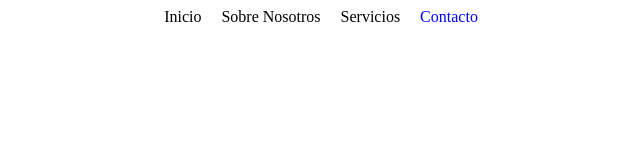
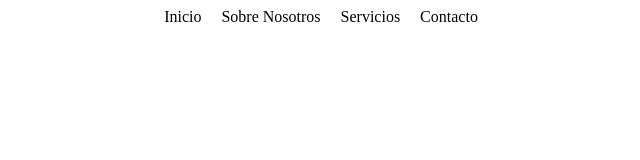
Before and after one commit to SW364/Mio, a plain HTML site: page index.html in a window 1280 px wide. Shown: the full height of the page, 319-959 px from the left. Drawn offline with Linux system fonts and the light colour scheme.

Commit message:
Tu mensaje descriptivo aquí

```diff
--- a/styles.css
+++ b/styles.css
@@ -23,6 +23,14 @@
     text-decoration: none;
 }
 
-.barra-navegacion ul li a.contacto {
-    color: blue; /* Cambia el color a rojo para el elemento 'Contacto' */
+.barra-navegacion ul li a {
+    color: black;
+    text-decoration: none;
+    transition: color 0.3s; /* Transición suave para el cambio de color */
 }
+
+
+
+.barra-navegacion ul li a:hover {
+    color: blue; /* Cambia el color a azul cuando se hace hover */
+}
```
